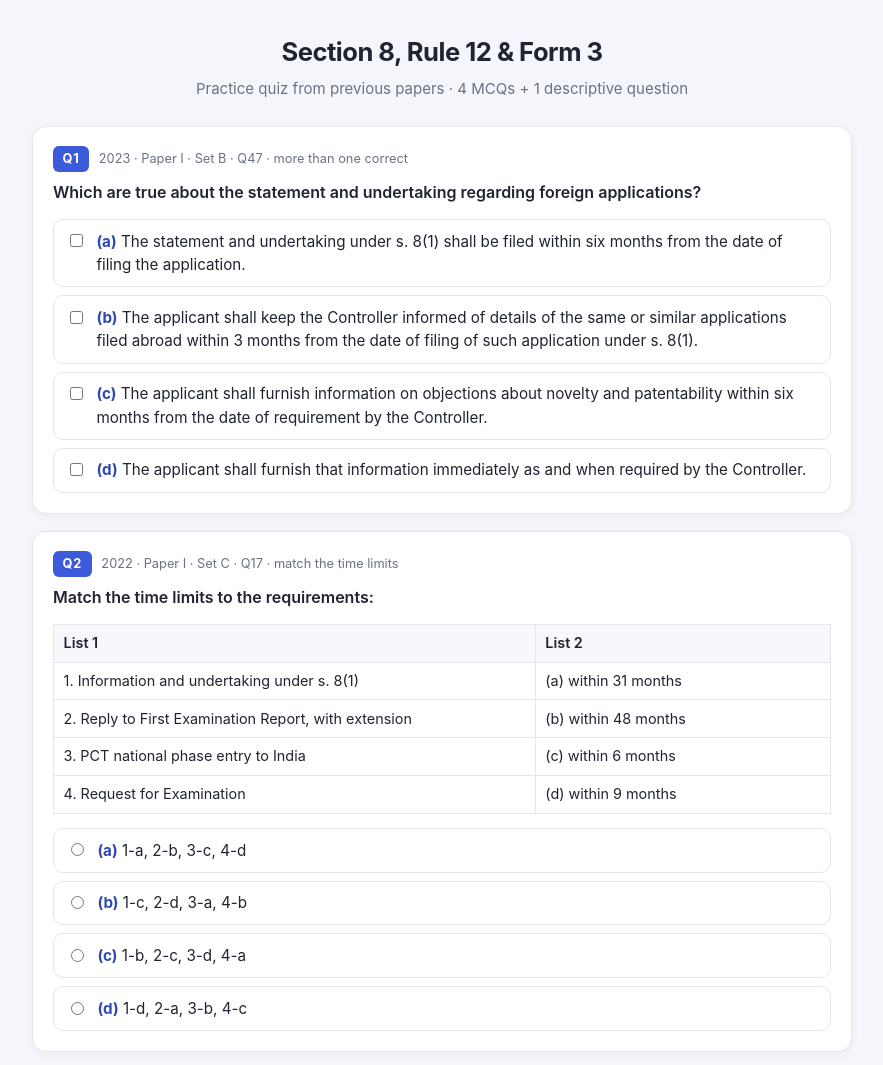
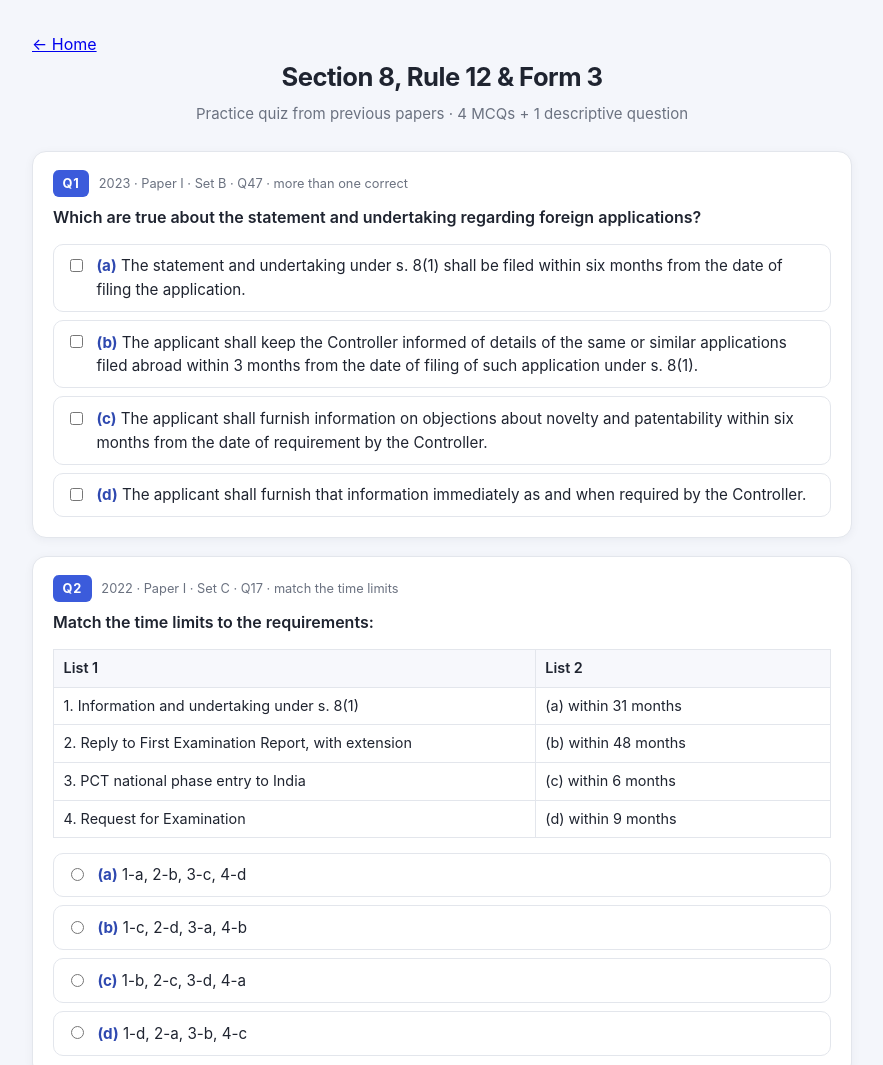
Before and after one commit to pnkjsoni/paper, a plain HTML site: page Section_8_Rule_12_and_Form_3.html in a window 1280 px wide. Shown: the top 1065 px of the page, without its empty margins (198-1081 px from the left). Drawn offline with Linux system fonts and the light colour scheme.

Commit message:
Add navigation link to home in Section 8 HTML

```diff
--- a/Section_8_Rule_12_and_Form_3.html
+++ b/Section_8_Rule_12_and_Form_3.html
@@ -146,6 +146,9 @@
 </head>
 <body>
 <div class="wrap">
+    <div class="homebar">
+    <a href="index.html">&#8592; Home</a>
+  </div>
 
   <header>
     <h1>Section 8, Rule 12 &amp; Form 3</h1>
```
